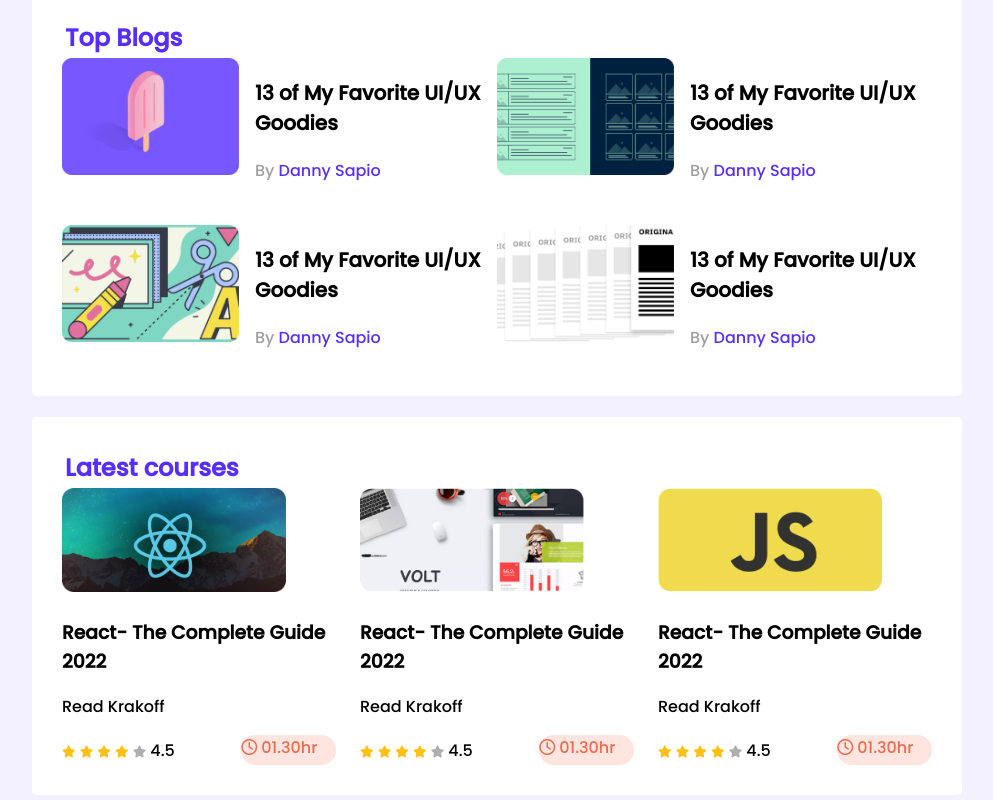
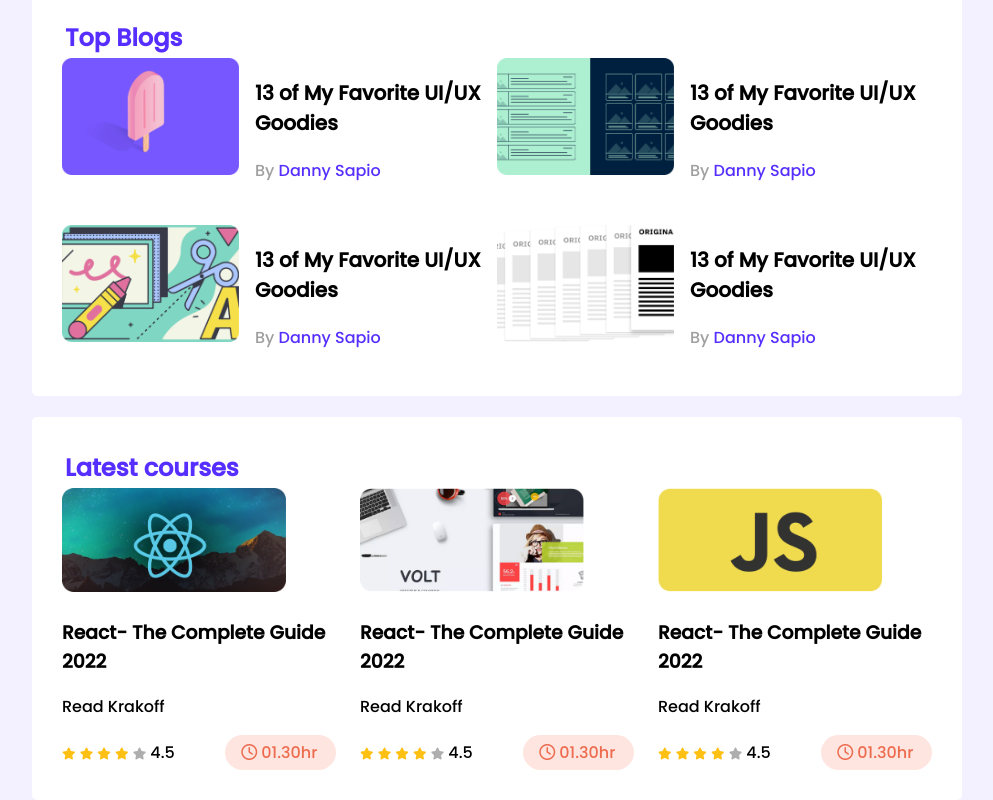
Before and after one commit to Mownitaa/leader-board-css3, a plain HTML site: page index.html in a window 1280 px wide. Shown: the part 381-1181 px from the top of the page, without its empty margins (143-1136 px from the left). Drawn offline with Linux system fonts and the light colour scheme.

Commit message:
radius added

```diff
--- a/styles/style.css
+++ b/styles/style.css
@@ -155,9 +155,10 @@ hr{
 .course-duration{
     color: #ED6B4F;
     height: 29.38px;
+    padding: 5px 0px 0px 16px;
     width: 94.83px;
     background-color: #FEE5DF;
-    border-radius: 14.69px;
+    border-radius: 25px;
 }
 /* media querioes */
 
```
